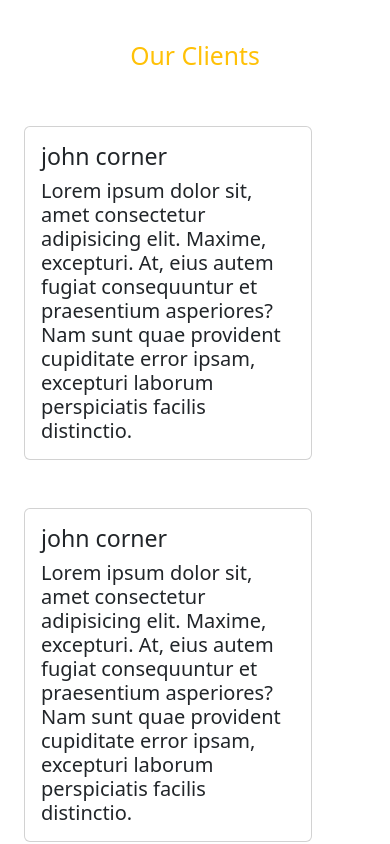
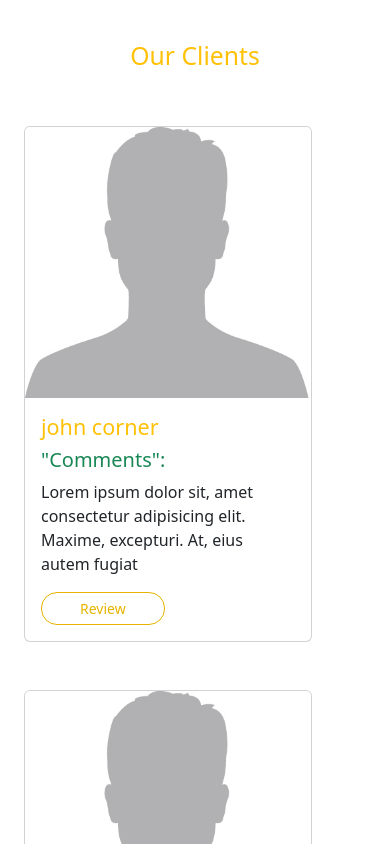
Before and after one commit to capmahin/apnito-project, a React (Create React App) app: page / in a window 390 px wide. Shown: the part 1220-2064 px from the top of the page. Built offline with nearby package versions, Linux system fonts and the light colour scheme.

Commit message:
add clinet and make it responsive and add review button

```diff
--- a/src/Components/Client/Client.js
+++ b/src/Components/Client/Client.js
@@ -1,14 +1,14 @@
 import React from "react";
 import Clients from './Clients';
-
+import clinet1 from '../../image/assists/clinet/client.jpg'
 
 const clients = [
-  { id: 1, name: "john corner",  },
-  { id: 2, name: "john corner",  },
-  { id: 3, name: "john corner", },
-  { id: 4, name: "john corner",  },
-  { id: 5, name: "john corner",  },
-  { id: 6, name: "john corner", },
+  { id: 1, name: "john corner", img: clinet1 },
+  { id: 2, name: "john corner", img: clinet1 },
+  { id: 3, name: "john corner", img: clinet1 },
+  { id: 4, name: "john corner",  img: clinet1 },
+  { id: 5, name: "john corner",  img: clinet1},
+  { id: 6, name: "john corner", img: clinet1},
 ];
 
 const Client = () => {
--- a/src/Components/Client/Clients.js
+++ b/src/Components/Client/Clients.js
@@ -1,17 +1,21 @@
 import React from "react";
+import styles from "./Clinet.module.css";
 
 const Clients = ({ client }) => {
-  const { name } = client;
+  const { name,img } = client;
   return (
     <div className="g-5 col-sm-12 col-md-6 col-lg-4">
       <div className="card " style={{ width: "18rem" }}>
-        {/* <img src={img} className="card-img-top" alt="..." /> */}
+        <img src={img} className="card-img-top" alt="..." />
         <div className="card-body">
-          <h3 className="card-title">{name}</h3>
-          <h5 className="card-text">
-            Lorem ipsum dolor sit, amet consectetur adipisicing elit. Maxime, excepturi. At, eius autem fugiat consequuntur et praesentium asperiores? Nam sunt quae provident cupiditate error ipsam, excepturi laborum perspiciatis facilis distinctio.
-          </h5>
-
+          <h4 className="card-title text-warning">{name}</h4>
+          <h5 className='text-success'>"Comments":</h5>
+          <p className="card-text">
+            Lorem ipsum dolor sit, amet consectetur adipisicing elit. Maxime, excepturi. At, eius autem fugiat
+          </p>
+          <button className={`${styles["review-button"]} me-4`}>
+              Review
+            </button>
         </div>
       </div>
     </div>
--- /dev/null
+++ b/src/Components/Client/Clinet.module.css
@@ -0,0 +1,20 @@
+.review-button {
+    padding: 0.3125rem 2.375rem;
+    font-size: var(--fs-s);
+    font-weight: var(--fw-med);
+    color: var(--grape_yellow);
+    border-radius: 1rem;
+    background-color: var(--white);
+    border: solid 1px var(--grape_yellow);
+  }
+
+  .review-button:hover {
+    color: var(--white);
+    background-color: var(--grape_yellow);
+    border: solid 1px var(--grape_yellow);
+  }
+  .review-button:active {
+    color: var(--white);
+    background-color: var(--grape_yellow);
+    border: solid 1px var(--white);
+  }
```
Also changed, not shown: src/image/assists/clinet/client.jpg (added).
